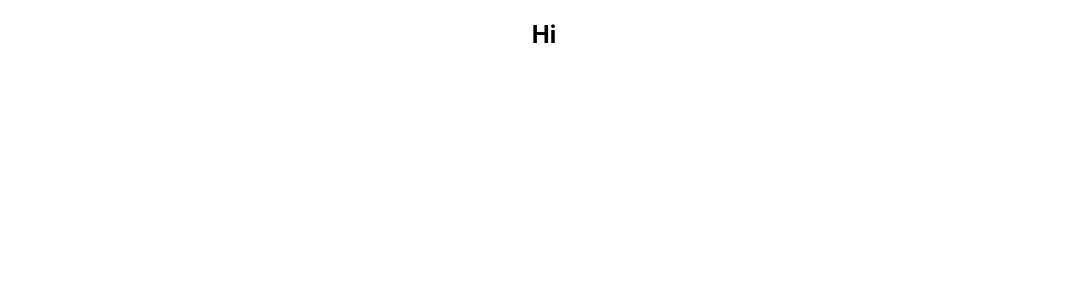
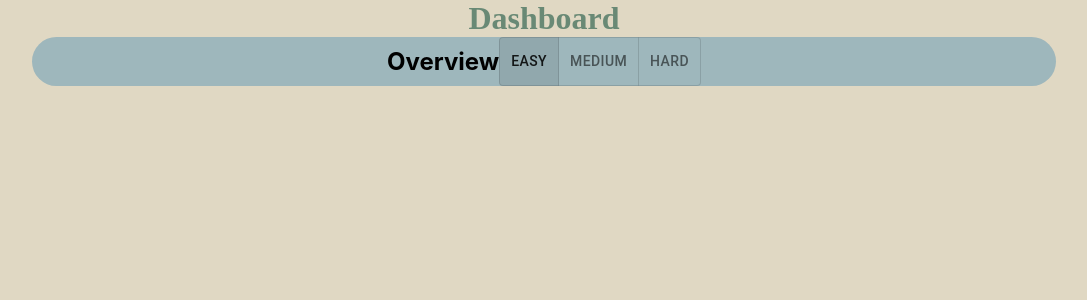
Before and after one commit to saehwan/Code_Bros_OneStep, a React (Create React App) app in the folder onestep/: page /dashboard in a window 1280 px wide. Shown: the top 300 px of the page, without its empty margins (96-1183 px from the left). Built offline with nearby package versions, Linux system fonts and the light colour scheme.

Commit message:
Initialize MUI and basic difficulty buttons on dashboard

```diff
--- a/onestep/package.json
+++ b/onestep/package.json
@@ -3,6 +3,9 @@
   "version": "0.1.0",
   "private": true,
   "dependencies": {
+    "@emotion/react": "^11.10.6",
+    "@emotion/styled": "^11.10.6",
+    "@mui/material": "^5.12.1",
     "@testing-library/jest-dom": "^5.16.5",
     "@testing-library/react": "^13.4.0",
     "@testing-library/user-event": "^13.5.0",
--- a/onestep/src/App.css
+++ b/onestep/src/App.css
@@ -1,5 +1,12 @@
+* {
+  margin: 0;
+  padding: 0;
+}
+
 .App {
+  height: 100vh;
   text-align: center;
+  background-color: #E0D8C3;
 }
 
 .App-logo {
--- a/onestep/src/screens/dashboard.js
+++ b/onestep/src/screens/dashboard.js
@@ -1,9 +1,67 @@
-
+import { useState, useEffect } from 'react';
+import { useNavigate } from "react-router-dom";
+import { ToggleButtonGroup, ToggleButton, } from '@mui/material';
 
 const Dashboard = () => {
+
+    let navigate = useNavigate();
+
+    const [currentDifficulty, setCurrentDifficulty] = useState('easy');
+
     return (
-        <h2>Hi</h2>
+        <div style={styles.dashboardPage}>
+            <h1 style={styles.title}>Dashboard</h1>
+            <div style={styles.mainDash}>
+                <div className="dashHeader" style={styles.dashHeader}>
+                    <h2>Overview</h2>
+                    <ToggleButtonGroup
+                        orientation="horizontal"
+                        value={currentDifficulty}
+                        exclusive
+                        onChange={(event, newDifficulty) => {
+                            setCurrentDifficulty(newDifficulty);
+                        }}
+                    >
+                        <ToggleButton value="easy" aria-label="easy">
+                            easy
+                        </ToggleButton>
+                        <ToggleButton value="medium" aria-label="medium">
+                            medium
+                        </ToggleButton>
+                        <ToggleButton value="hard" aria-label="hard">
+                            hard
+                        </ToggleButton>
+                    </ToggleButtonGroup>
+                </div>
+            </div>
+        </div>
     );
 }
 
 export default Dashboard;
+
+let styles = {
+    dashboardPage: {
+
+    },
+    title: {
+        color: '#698975',
+        fontFamily: 'sanchez'
+    },
+    mainDash: {
+        display: 'flex',
+        margin: 'auto',
+        borderRadius: '25px',
+        alignItems: 'center',
+        width: '80%',
+        minHeight: '80%',
+        backgroundColor: '#9EB7BC'
+    },
+    dashHeader: {
+        display: 'flex',
+        flexDirection: 'row',
+        margin: 'auto',
+        justifyContent: 'space-between',
+        alignItems: 'center'
+    }
+}
```
Also changed, not shown: 1 other file (tests, documents, lock files or other folders).
